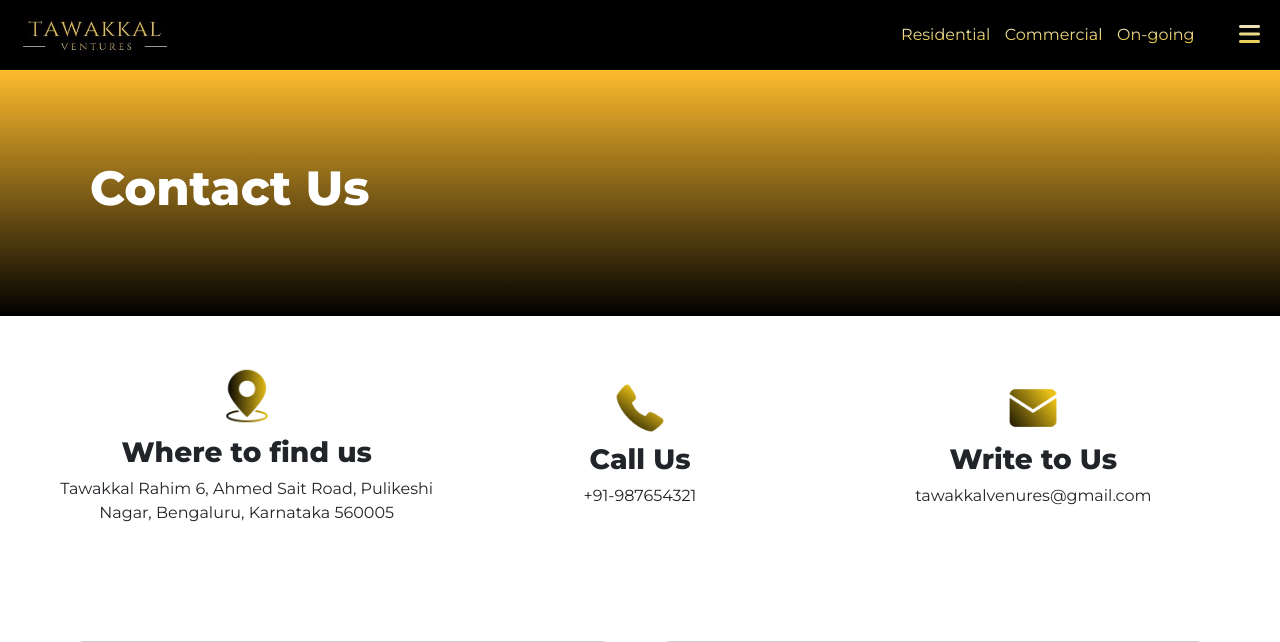
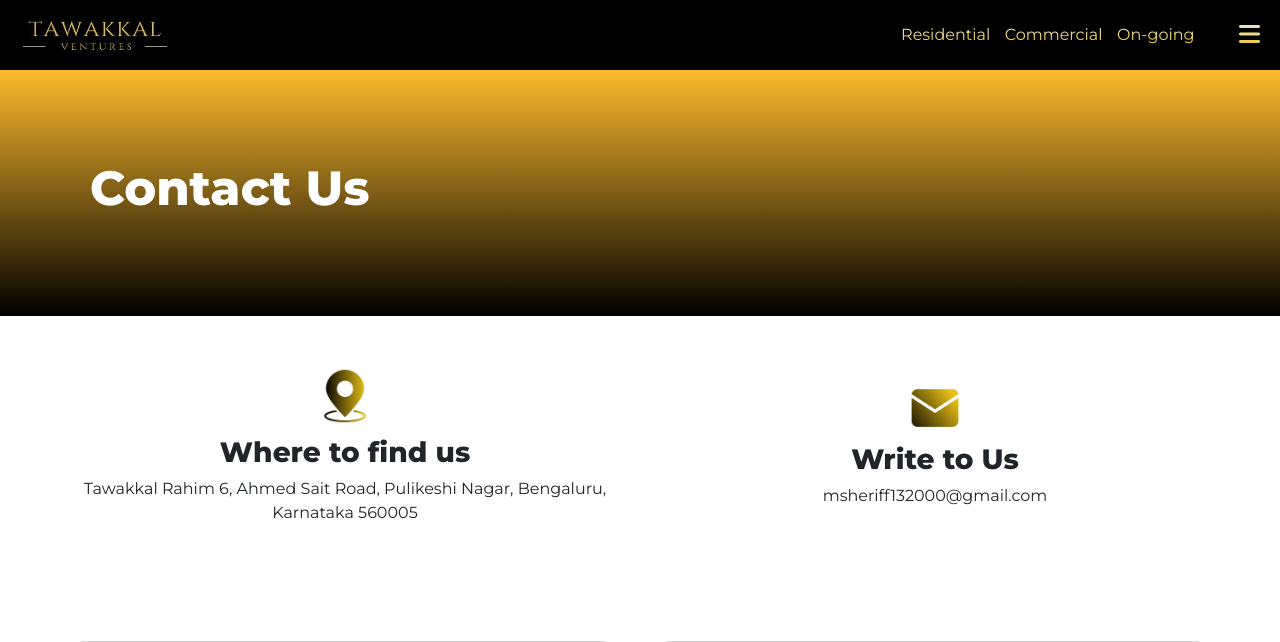
Before and after one commit to fullstack200/Tawakkal, a Django app: page /contact in a window 1280 px wide. Shown: the top 642 px of the page. Run offline with Django 3.2, Linux system fonts and the light colour scheme; some libraries are stand-ins or nearby versions.

Commit message:
Project update completed
Project update completed

```diff
--- a/templates/contact.html
+++ b/templates/contact.html
@@ -25,15 +25,10 @@
                 6, Ahmed Sait Road, Pulikeshi Nagar, Bengaluru, Karnataka 560005
             </p>
         </div><br>
-        <div id="phone">
-            <img class="icon-img" src="{% static './static/media/phone.png' %}" alt="">
-            <h3><b>Call Us</b></h3>
-            <p>+91-987654321</p>
-        </div>
         <div id="email">
             <img class="icon-img" src="{% static './static/media/email.png' %}" alt="">
             <h3><b>Write to Us</b></h3>
-            <p>tawakkalvenures@gmail.com</p>
+            <p>msheriff132000@gmail.com</p>
         </div>
     </div>
     <div class="main-content-2">
```
